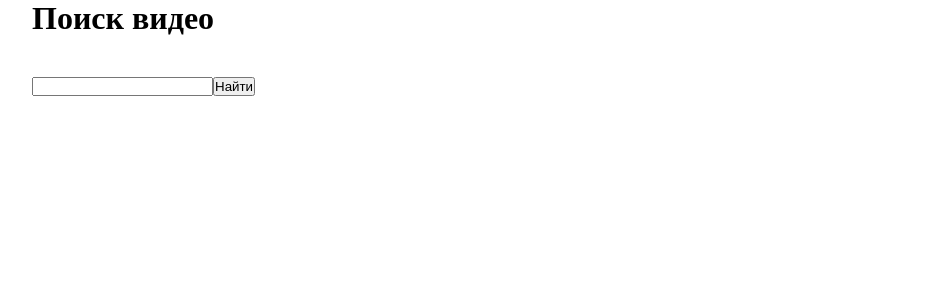
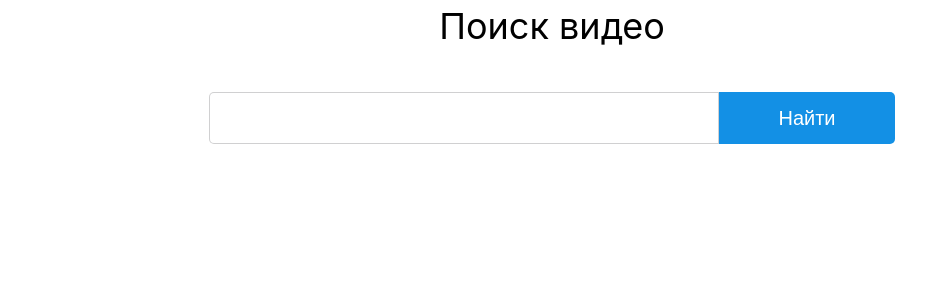
Before and after one commit to ayoz4/test-react-pwa, a React (Create React App) app: page /search in a window 1280 px wide. Shown: the top 300 px of the page, without its empty margins (88-1014 px from the left). Built offline with nearby package versions, Linux system fonts and the light colour scheme.

Commit message:
search page

```diff
--- /dev/null
+++ b/src/components/common/Button.js
@@ -0,0 +1,9 @@
+import React from "react";
+
+import "../../styles/common/Button.scss";
+
+function Button({ children }) {
+  return <button className="submitButton">{children}</button>;
+}
+
+export default Button;
--- /dev/null
+++ b/src/components/common/SearchInput.js
@@ -0,0 +1,16 @@
+import React from "react";
+
+import "../../styles/common/SearchInput.scss";
+import Button from "./Button";
+
+function SearchInput() {
+  return (
+    <div className="searchInput">
+      <input className="searchInput__input" />
+
+      <Button className="searchInput__button">Найти</Button>
+    </div>
+  );
+}
+
+export default SearchInput;
--- a/src/components/search/index.js
+++ b/src/components/search/index.js
@@ -1,6 +1,7 @@
 import React from "react";
 
 import "../../styles/search/SearchPage.scss";
+import SearchInput from "../common/SearchInput";
 
 function SearchPage() {
   return (
@@ -8,11 +9,7 @@ function SearchPage() {
       <form className="search__form">
         <h1>Поиск видео</h1>
 
-        <div className="search__inputArea">
-          <input />
-
-          <button>Найти</button>
-        </div>
+        <SearchInput />
       </form>
     </div>
   );
--- /dev/null
+++ b/src/styles/common/Button.scss
@@ -0,0 +1,29 @@
+.submitButton {
+  min-width: 176px;
+  min-height: 52px;
+
+  background: #1390e5;
+  border-radius: 5px;
+
+  font-weight: normal;
+  font-size: 20px;
+  line-height: 24px;
+  /* identical to box height, or 120% */
+
+  align-items: center;
+  text-align: center;
+
+  /* Crystal white */
+
+  color: #ffffff;
+
+  border: none;
+}
+
+.submitButton:hover {
+  background-color: blue;
+}
+
+.submitButton:active {
+  background-color: black;
+}
--- /dev/null
+++ b/src/styles/common/SearchInput.scss
@@ -0,0 +1,28 @@
+.searchInput {
+  width: 686px;
+  height: 52px;
+  display: flex;
+  font-family: -apple-system, BlinkMacSystemFont, "Segoe UI", Roboto, Oxygen,
+    Ubuntu, Cantarell, "Open Sans", "Helvetica Neue", sans-serif;
+
+  .submitButton {
+    width: 150px;
+    border-radius: 0 5px 5px 0;
+  }
+}
+
+.searchInput__input {
+  width: 100%;
+
+  border: 1px solid rgba(23, 23, 25, 0.2);
+  box-sizing: border-box;
+  border-radius: 5px 0 0 5px;
+
+  padding: 15px 14px;
+
+  font-style: normal;
+  font-weight: normal;
+  font-size: 20px;
+  line-height: 24px;
+  color: #272727;
+}
--- a/src/styles/search/SearchPage.scss
+++ b/src/styles/search/SearchPage.scss
@@ -1,4 +1,6 @@
 .search {
+  font-family: -apple-system, BlinkMacSystemFont, "Segoe UI", Roboto, Oxygen,
+    Ubuntu, Cantarell, "Open Sans", "Helvetica Neue", sans-serif;
 }
 
 .search__form {
@@ -7,8 +9,13 @@
   display: grid;
   grid-template-rows: 1fr;
   row-gap: 40px;
+  justify-items: center;
+
+  h1 {
+    font-style: normal;
+    font-weight: normal;
+    font-size: 36px;
+    line-height: 52px;
+    color: #000000;
+  }
 }
-
-.search__inputArea {
-  display: flex;
-}
```
